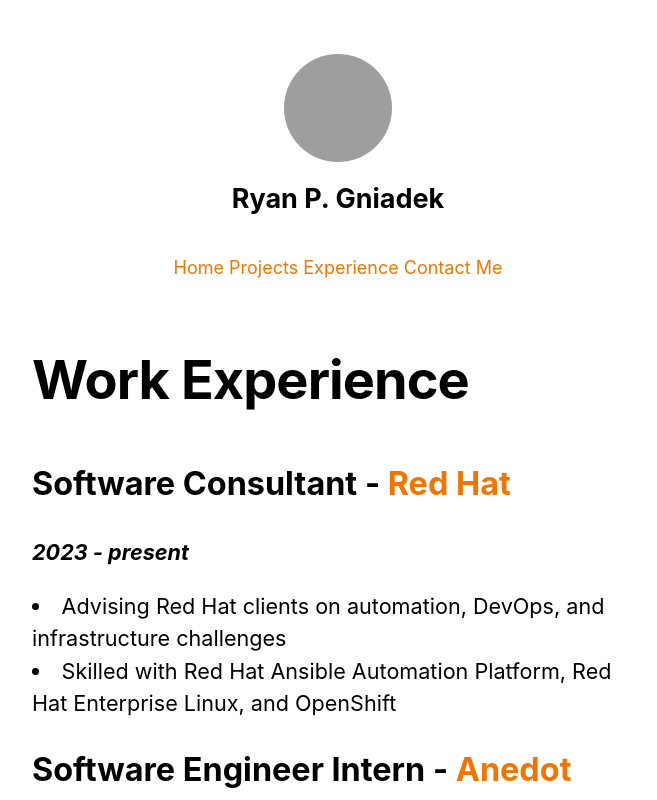
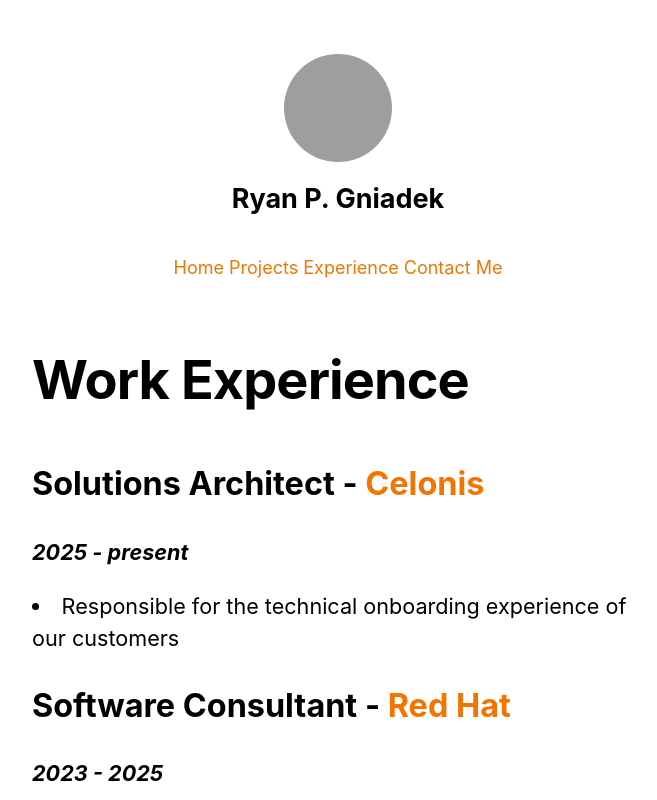
Before and after one commit to ryangniadek/next-js-website, a Next.js app: page /experience in a window 1280 px wide. Shown: the top 800 px of the page, without its empty margins (302-959 px from the left). Built offline with nearby package versions, Linux system fonts and the light colour scheme; grey boxes are pictures that could not be loaded.

Commit message:
Added celonis to experience

```diff
--- a/pages/experience.js
+++ b/pages/experience.js
@@ -18,6 +18,22 @@
       </section>
       <section className={utilStyles.headingMd}>
         <h2>
+          Solutions Architect -{" "}
+          <Link href="https://celonis.com/">
+            Celonis
+          </Link>
+        </h2>
+        <p>
+          <b>
+            <i>2025 - present</i>
+          </b>
+        </p>
+        <li>
+          Responsible for the technical onboarding experience of our customers
+        </li>
+      </section>
+      <section className={utilStyles.headingMd}>
+        <h2>
           Software Consultant -{" "}
           <Link href="https://redhat.com/">
             Red Hat
@@ -25,7 +41,7 @@
         </h2>
         <p>
           <b>
-            <i>2023 - present</i>
+            <i>2023 - 2025</i>
           </b>
         </p>
         <li>
```
